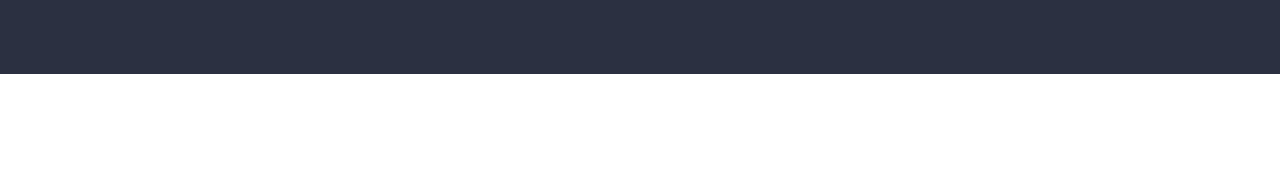
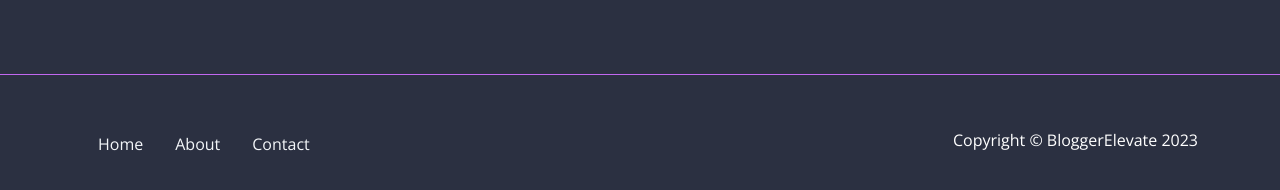
Before and after one commit to bitbard3/blog-agency, a website: page index.html in a window 1280 px wide. Shown: the part 4605-4795 px from the top of the page. Before the commit the page ends 4679 px from the top, so only its background shows below. Drawn offline with nearby package versions, Linux system fonts and the light colour scheme; files that its build step writes are made by us from their sources.

Commit message:
Add and style the footer section of the website

```diff
--- a/index.html
+++ b/index.html
@@ -387,7 +387,29 @@
         </div>
       </div>
   </section>
-
+  <!-- Footer Section -->
+  <footer class="footer border-top border-primary text-bg-dark py-5">
+    <div class="container">
+      <div class="row">
+        <div class="col-md-8">
+          <ul class="nav text-md-end">
+            <li class="nav-item">
+              <a href="index.html" class="nav-link link-light">Home</a>
+            </li>
+            <li class="nav-item">
+              <a href="#details" class="nav-link link-light">About</a>
+            </li>
+            <li class="nav-item">
+              <a href="contact.html" class="nav-link link-light">Contact</a>
+            </li>
+          </ul>
+        </div>
+        <div class="col-md-4 mt-1 d-none d-md-block">
+          <p class="text-end">Copyright &copy; BloggerElevate 2023</p>
+        </div>
+      </div>
+    </div>
+  </footer>
 
 
 
```
